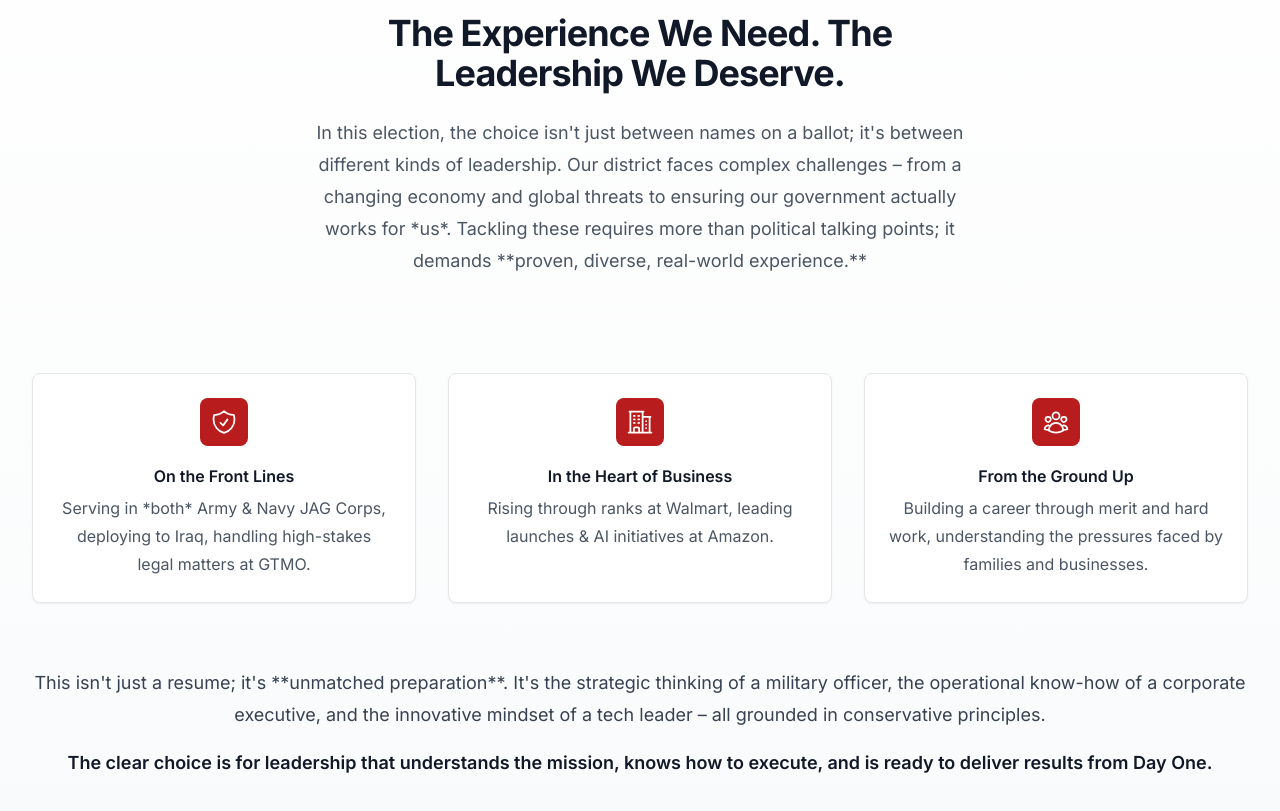
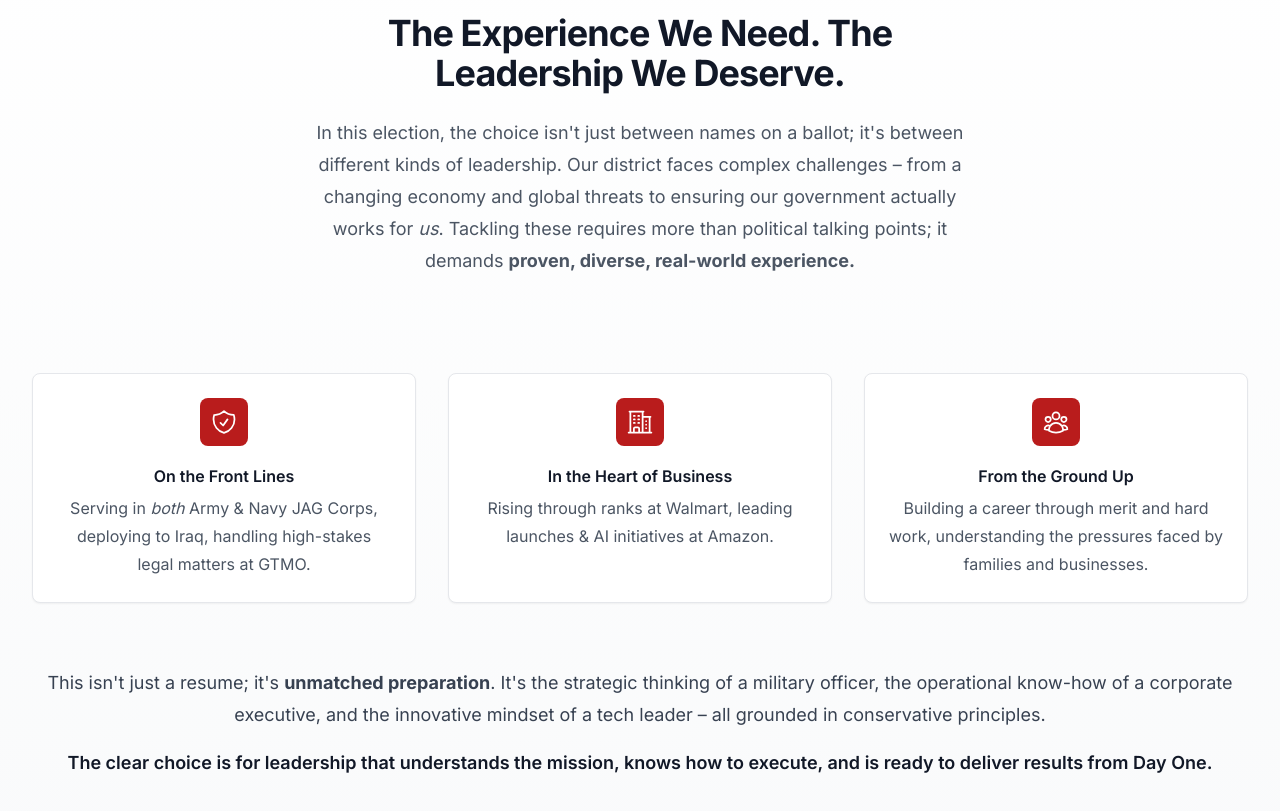
Before and after one commit to lunchwolfjoe/politico, a Next.js app: page / in a window 1280 px wide. Shown: the part 963-1774 px from the top of the page. Built offline with nearby package versions, Linux system fonts and the light colour scheme.

Commit message:
fix: Correct formatting errors (asterisks, backslashes) in Homepage

```diff
--- a/src/app/page.tsx
+++ b/src/app/page.tsx
@@ -106,7 +106,7 @@ export default function HomePage() {
               The Experience We Need. The Leadership We Deserve.
             </p>
             <p className="mt-6 text-lg leading-8 text-gray-600">
-              In this election, the choice isn't just between names on a ballot; it's between different kinds of leadership. Our district faces complex challenges – from a changing economy and global threats to ensuring our government actually works for *us*. Tackling these requires more than political talking points; it demands **proven, diverse, real-world experience.**
+              In this election, the choice isn't just between names on a ballot; it's between different kinds of leadership. Our district faces complex challenges – from a changing economy and global threats to ensuring our government actually works for <em>us</em>. Tackling these requires more than political talking points; it demands <strong>proven, diverse, real-world experience.</strong>
             </p>
           </div>
           <div className="mx-auto mt-16 max-w-2xl sm:mt-20 lg:mt-24 lg:max-w-none">
@@ -120,7 +120,7 @@ export default function HomePage() {
                   On the Front Lines
                 </dt>
                 <dd className="mt-1 text-base leading-7 text-gray-600">
-                  Serving in *both* Army & Navy JAG Corps, deploying to Iraq, handling high-stakes legal matters at GTMO.
+                  Serving in <em>both</em> Army & Navy JAG Corps, deploying to Iraq, handling high-stakes legal matters at GTMO.
                 </dd>
               </div>
               <div className="flex flex-col items-center text-center p-6 border border-gray-200 rounded-lg shadow-sm bg-white">
@@ -148,7 +148,7 @@ export default function HomePage() {
             </dl>
           </div>
            <div className="mt-16 text-center text-lg leading-8 text-gray-700">
-             <p>This isn't just a resume; it's **unmatched preparation**. It's the strategic thinking of a military officer, the operational know-how of a corporate executive, and the innovative mindset of a tech leader – all grounded in conservative principles.</p>
+             <p>This isn't just a resume; it's <strong>unmatched preparation</strong>. It's the strategic thinking of a military officer, the operational know-how of a corporate executive, and the innovative mindset of a tech leader – all grounded in conservative principles.</p>
              <p className="mt-4 font-semibold text-gray-900">The clear choice is for leadership that understands the mission, knows how to execute, and is ready to deliver results from Day One.</p>
           </div>
         </div>
```
